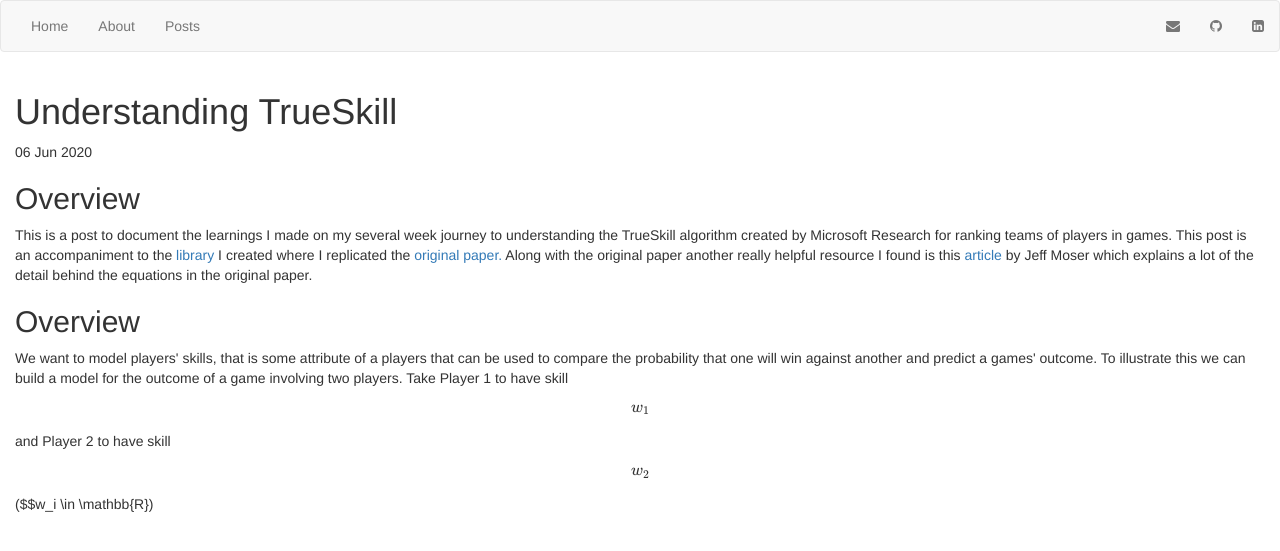
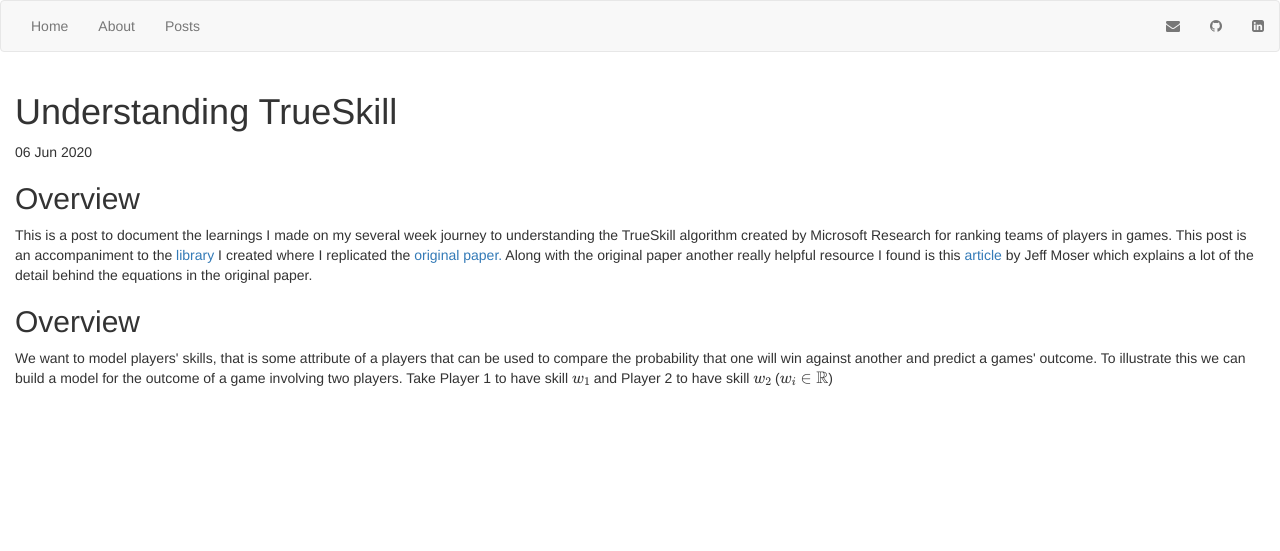
Before and after one commit to Nush395/Nush395.github.io, a Jekyll site: the page built from _posts/2020-06-06-true-skill.html, in a window 1280 px wide. Shown: the top 551 px of the page. Built offline with Jekyll 4.4.1, drawn with Linux system fonts in a browser that asks for light colours; formulas are drawn with MathJax 3.

Commit message:
Add latex.

```diff
--- a/_posts/2020-06-06-true-skill.html
+++ b/_posts/2020-06-06-true-skill.html
@@ -26,6 +26,6 @@
 <p>
     We want to model players' skills, that is some attribute of a players that can be used to compare the
     probability that one will win against another and predict a games' outcome. To illustrate this we can
-    build a model for the outcome of a game involving two players. Take Player 1 to have skill $$w_1$$ and
-    Player 2 to have skill $$w_2$$ ($$w_i \in \mathbb{R})
+    build a model for the outcome of a game involving two players. Take Player 1 to have skill $w_1$ and
+    Player 2 to have skill $w_2$ ($w_i \in \mathbb{R}$)
 </p>
```
